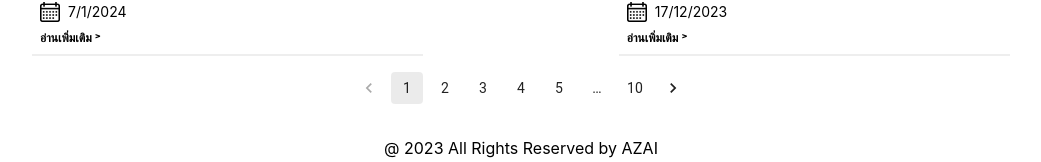
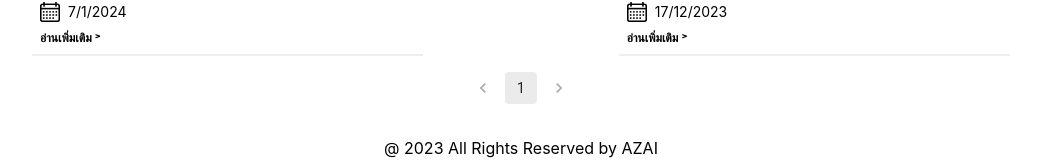
Before and after one commit to sippam/AZAI, a React (Create React App) app: page /blog in a window 1280 px wide. Shown: the part 1602-1764 px from the top of the page, without its empty margins (119-1160 px from the left). Built offline with nearby package versions, Linux system fonts and the light colour scheme.

Commit message:
[Fix] page number responesive

```diff
--- a/src/components/Blog/FacebookFeed.js
+++ b/src/components/Blog/FacebookFeed.js
@@ -10,6 +10,9 @@ const FacebookFeed = () => {
 
   const [currentPage, setCurrentPage] = useState(1);
   const limit = 12;
+
+  const numberPage = Math.ceil(postList.length / limit)
+
   const paginate = postList.slice(
     (currentPage - 1) * limit,
     currentPage * limit
@@ -37,7 +40,7 @@ const FacebookFeed = () => {
         <div className="flex justify-center w-full">
           <Pagination
             value={currentPage}
-            count={10}
+            count={numberPage}
             siblingCount={1}
             boundaryCount={1}
             shape="rounded"
```
